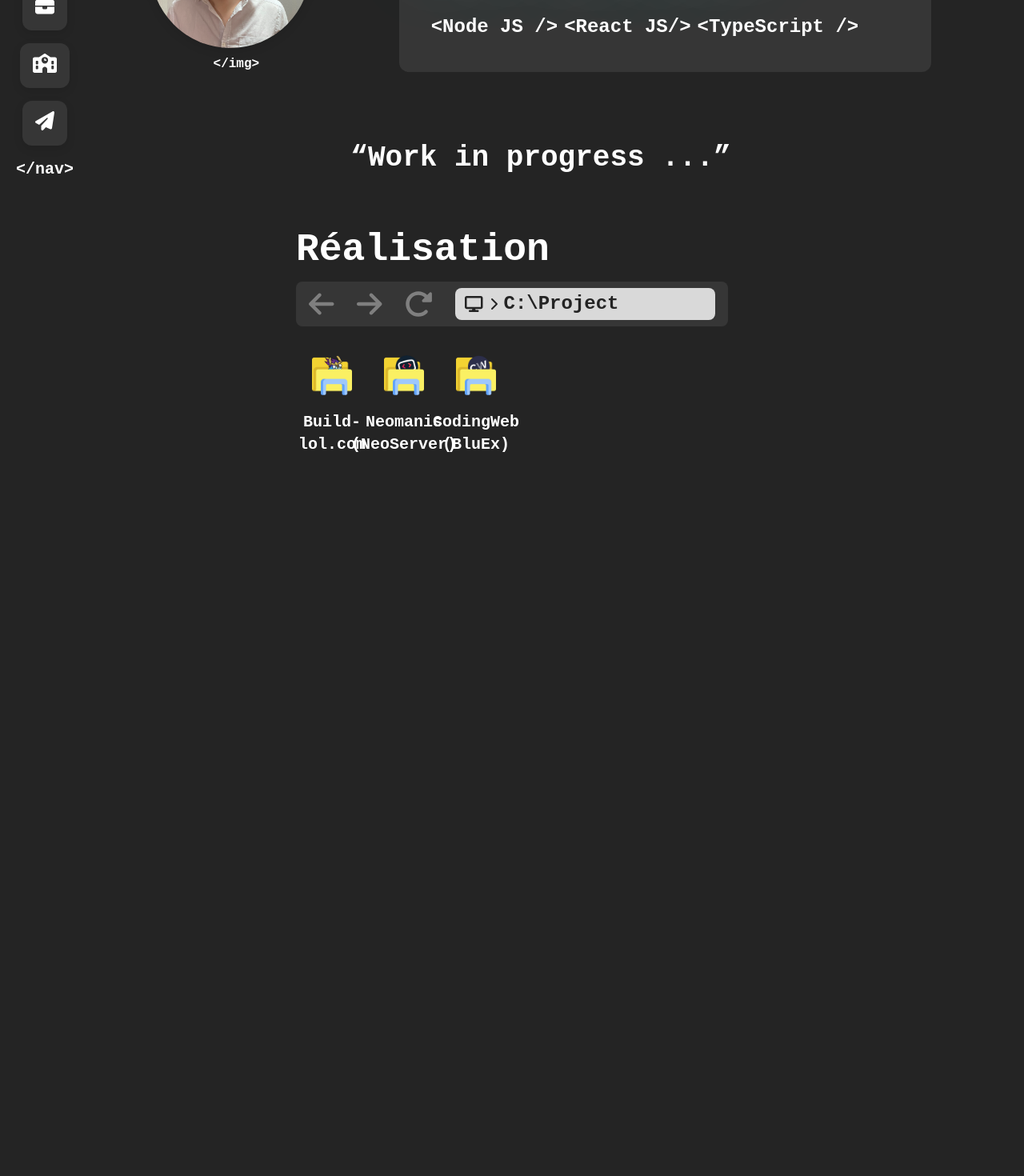
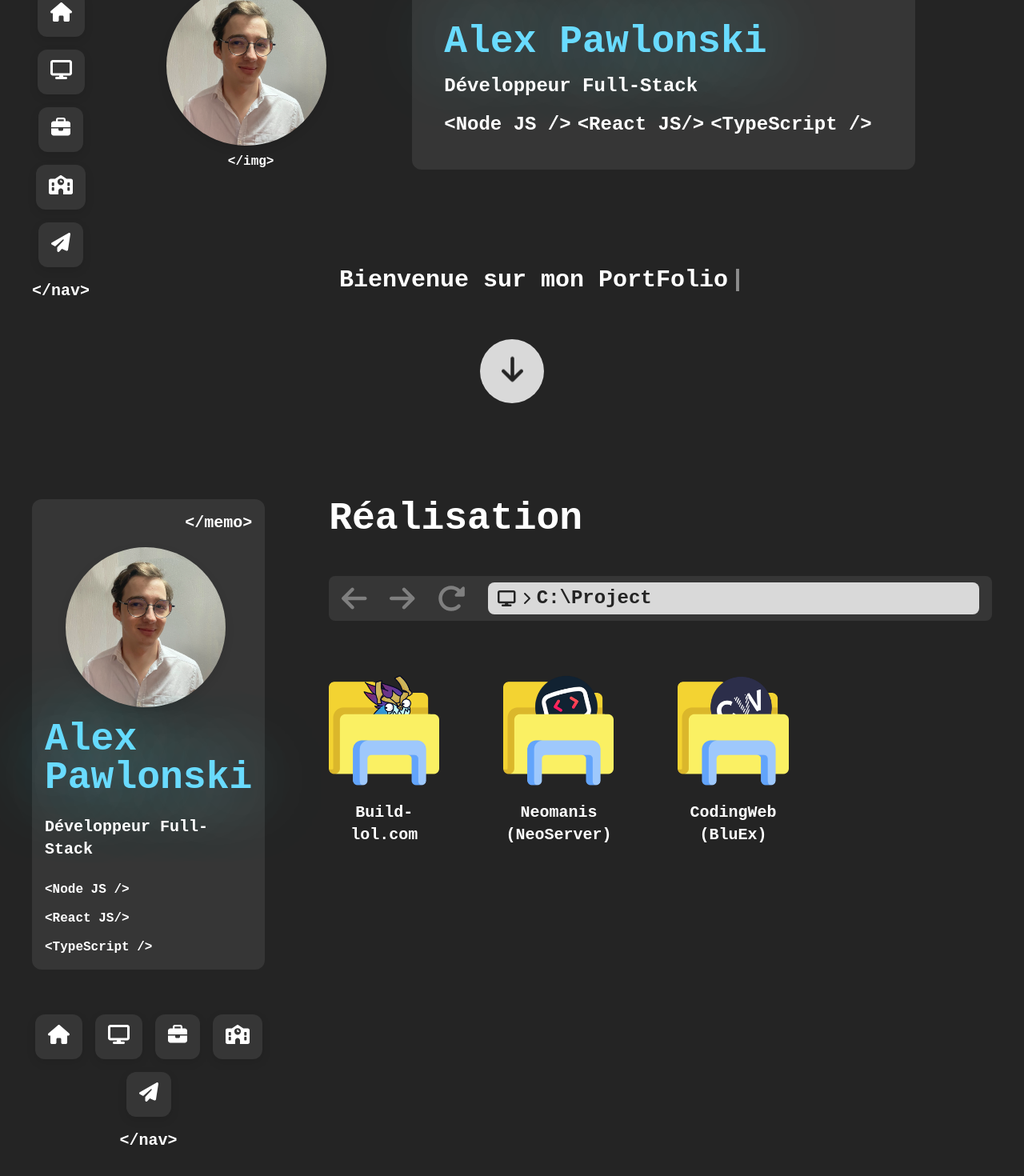
Before and after one commit to AlexPawlonski/Portfolio, a Next.js app: page / in a window 1280 px wide. Shown: the part 216-1686 px from the top of the page at 80% size. Built offline with nearby package versions, Linux system fonts and the light colour scheme.

Commit message:
update display shape and fixed nav, add animation for text

```diff
--- a/src/app/layout.tsx
+++ b/src/app/layout.tsx
@@ -16,7 +16,7 @@ export default function Layout({ children }: Props) {
         />
         <link rel="icon" href="/icon.png" sizes="any" />
       </head>
-      <body className="p-5">{children}</body>
+      <body className="px-5 lg:px-8 xl:px-10 2xl:max-w-[80%] xl:max-w-full mx-auto">{children}</body>
     </html>
   );
 }
--- a/src/app/page.tsx
+++ b/src/app/page.tsx
@@ -1,7 +1,9 @@
 "use client";
 import { Header, Nav, MenuFixed, Projects } from "@components/organisms";
-import { ProfilImg } from "@src/components/atoms";
-import { useEffect, useRef, useState } from "react";
+import { FontAwesomeIcon } from "@fortawesome/react-fontawesome";
+import { ProfilImg, Writer } from "@src/components/atoms";
+import { useEffect, useMemo, useRef, useState } from "react";
+import { faArrowDown } from "@fortawesome/free-solid-svg-icons";
 
 export default function Home() {
   const myRef: any = useRef();
@@ -15,23 +17,65 @@ export default function Home() {
     observer.observe(myRef.current);
   }, []);
 
+  const [screenWidthSize, setScreenSize] = useState(
+    typeof window !== "undefined" ? window.innerWidth : 1280
+  );
+
+  useEffect(() => {
+    if (typeof window !== "undefined") {
+      const handleResize = () => {
+        setScreenSize(window.innerWidth);
+      };
+      window.addEventListener("resize", handleResize);
+      return () => {
+        window.removeEventListener("resize", handleResize);
+      };
+    }
+  }, []);
+
+  const pcPoint = useMemo(() => {
+    return { 1024: screenWidthSize > 1024, 1280: screenWidthSize > 1280 };
+  }, [screenWidthSize]);
+
   return (
     <main id="home">
-      <p className="lg:text-xl text-end">{`</body>`}</p>
-      <section className="flex flex-col gap-4 lg:gap-0 items-center lg:justify-center lg:flex-row-reverse lg:h-[50vh]">
+      <p className="absolute right-10 top-5 text-2xl">{`</body>`}</p>
+      <section className="flex flex-col gap-4 lg:gap-0 items-center justify-center lg:flex-row-reverse h-screen relative">
         <div className="flex flex-col items-center gap-4 lg:gap-20 lg:mx-20 xl:mx-24">
           <div className="flex flex-col items-center gap-4 lg:flex-row lg:gap-24">
             <ProfilImg size=" xl:w-80 lg:w-52 w-32" />
             <Header />
           </div>
-          <h2 className="text-xl my-2 lg:text-4xl">“Work in progress ...”</h2>
+          <Writer
+            phrases={[
+              "Hi!",
+              "Bienvenue sur mon PortFolio :D",
+              "Work in progress...",
+            ]}
+          />
         </div>
         <Nav />
+        <a
+          href={`#projects`}
+          className="bg-white lg:h-20 lg:w-20 w-14 h-14 rounded-full absolute bottom-5 lg:bottom-20 mx-auto flex items-center justify-center hover:scale-110 transform transition-all cursor-pointer"
+        >
+          <FontAwesomeIcon
+            icon={faArrowDown}
+            className="text-grey-dark lg:text-4xl text-2xl animate-bounce mt-2 lg:mt-3"
+          />
+        </a>
+        <span ref={myRef} id="scrollPoint"></span>
       </section>
-      <span ref={myRef} id="scrollPoint"></span>
-      {!headerVisible && <MenuFixed />}
-      <div className="lg:mx-[200px] xl:mx-[350px] mt-10">
-        <Projects />
+      <div className="flex w-full lg:gap-20 lg:mt-10">
+        {!headerVisible && !pcPoint[1024] && <MenuFixed />}
+        {pcPoint[1024] && (
+          <div className="xl:w-[25%] lg:w-[30%]">
+            <MenuFixed />
+          </div>
+        )}
+        <div className="w-full">
+          <Projects />
+        </div>
       </div>
     </main>
   );
--- a/src/components/atoms/ProjectItem.tsx
+++ b/src/components/atoms/ProjectItem.tsx
@@ -16,7 +16,7 @@ export default function ProjectItem({ project, onClick }: Props) {
         alt={`${project.name}-Icon`}
         width={512}
         height={512}
-        className="p-5 group-hover:scale-105 transition-all transform "
+        className="py-5 group-hover:scale-105 transition-all transform "
       />
       {/* add glow effect on hover pc */}
       <h2 className="text-center text-xl">{project.title}</h2>
--- /dev/null
+++ b/src/components/atoms/Writer.tsx
@@ -0,0 +1,21 @@
+import { Typewriter } from "react-simple-typewriter";
+
+interface Props {
+  phrases: string[];
+}
+
+export default function Writer({ phrases }: Props) {
+  return (
+    <div className="flex items-center lg:text-3xl text-xl my-10">
+      <Typewriter
+        words={phrases}
+        loop={true}
+        cursor
+        cursorStyle="|"
+        typeSpeed={150}
+        deleteSpeed={50}
+        delaySpeed={1000}
+      />
+    </div>
+  );
+}
--- a/src/components/atoms/index.ts
+++ b/src/components/atoms/index.ts
@@ -3,5 +3,6 @@ import NavItem from "./NavItem";
 import ProjectItem from "./ProjectItem";
 import ImgItem from "./ImgItem";
 import ButtonLink from "./ButtonLink";
+import Writer from "./Writer";
 
-export { ProfilImg, NavItem, ProjectItem, ButtonLink, ImgItem };
+export { ProfilImg, NavItem, ProjectItem, ButtonLink, ImgItem, Writer };
--- a/src/components/molecules/ProjectComponent.tsx
+++ b/src/components/molecules/ProjectComponent.tsx
@@ -2,7 +2,7 @@ import { Picture, Project } from "@src/interfaces";
 import { ButtonLink, ImgItem } from "../atoms";
 import { FontAwesomeIcon } from "@fortawesome/react-fontawesome";
 import { faGithub } from "@fortawesome/free-brands-svg-icons";
-import { faLink } from "@fortawesome/free-solid-svg-icons";
+import { faLink, faArrowDown } from "@fortawesome/free-solid-svg-icons";
 import Image from "next/image";
 
 interface Props {
@@ -50,7 +50,7 @@ export default function ProjectComponent({
               href={project.link.site}
             />
           </div>
-          <div className="flex flex-col gap-3 lg:text-lg xl:text-xl">
+          <div className="flex flex-col gap-3 lg:text-lg xl:text-xl w-[80%]">
             {project.description.map((text, key) => (
               <p key={key}>{text}</p>
             ))}
--- a/src/components/molecules/ProjectNav.tsx
+++ b/src/components/molecules/ProjectNav.tsx
@@ -36,7 +36,7 @@ export default function ProjectNav({
   }, [projectSelected, imgSelected]);
 
   return (
-    <div className="bg-grey-light px-4 py-2 rounded-lg flex items-center gap-4 lg:gap-6 xl:gap-7">
+    <div className="bg-grey-light px-4 py-2 rounded-lg flex items-center gap-4 lg:my-8 lg:gap-6 xl:gap-7">
       <div className="flex items-center gap-4 lg:gap-6 xl:gap-7 text-white">
         <FontAwesomeIcon
           icon={faArrowLeft}
--- a/src/components/organisms/Header.tsx
+++ b/src/components/organisms/Header.tsx
@@ -7,8 +7,12 @@ interface Props {
 export default function Header({ isFixed }: Props) {
   return (
     <header className="bg-grey-light rounded-xl w-full p-4 testBoxShadows">
-      <p className="text-end lg:text-xl">{`</header>`}</p>
-      {isFixed && <ProfilImg size="w-52 lg:w-32 mx-auto my-4" showText={false} />}
+      <p className="text-end lg:text-xl">
+        {!isFixed ? `</header>` : `</memo>`}
+      </p>
+      {isFixed && (
+        <ProfilImg size="w-52 lg:w-32 xl:w-52 mx-auto my-4" showText={false} />
+      )}
       <div
         className={
           isFixed
@@ -26,7 +30,9 @@ export default function Header({ isFixed }: Props) {
         </h1>
         <h2
           className={classNames(
-            isFixed ? "xl:text-xl lg:text-sm my-2" : "text-xl my-2 lg:my-4 lg:text-2xl"
+            isFixed
+              ? "xl:text-xl lg:text-sm my-2"
+              : "text-xl my-2 lg:my-4 lg:text-2xl"
           )}
         >
           Développeur Full-Stack
--- a/src/components/organisms/MenuFixed.tsx
+++ b/src/components/organisms/MenuFixed.tsx
@@ -3,7 +3,7 @@ import { ProfilImg } from "../atoms";
 
 export default function MenuFixed() {
   return (
-    <section className="flex flex-col gap-4 items-center fixed top-4 right-3 lg:left-3 xl:left-6 z-50 lg:w-48 xl:w-80">
+    <section className="flex flex-col gap-4 items-center fixed lg:sticky top-4 right-3 z-50">
       <ProfilImg size="w-20 lg:hidden" showText={false} />
       <div className="hidden lg:block w-full">
         <Header isFixed={true} />
@@ -11,7 +11,7 @@ export default function MenuFixed() {
       <div className="lg:hidden">
         <Nav forceVertical={true} />
       </div>
-      <div className="hidden lg:block">
+      <div className="hidden lg:block my-10">
         <Nav isFixed={true} />
       </div>
     </section>
--- a/src/components/organisms/Nav.tsx
+++ b/src/components/organisms/Nav.tsx
@@ -37,35 +37,26 @@ export default function Nav({ forceVertical = false, isFixed = false }: Props) {
         <>
           <ul
             className={classNames(
-              forceVertical || isFixed ? "flex-col lg:flex-row lx:gap-2" : "lg:flex-col gap-4",
+              forceVertical || isFixed
+                ? "flex-col lg:flex-row lx:gap-0 gap-2"
+                : "lg:flex-col gap-4",
               "flex items-center",
-              isFixed && "lg:w-full max-w-full flex-wrap justify-center"
+              isFixed && "lg:w-full max-w-full flex-wrap justify-center gap-4"
             )}
           >
-            <NavItem
-              id={"home"}
-              icon={<FontAwesomeIcon icon={faHome} />}
-              className={classNames(isFixed && "transform scale-75")}
-            />
+            <NavItem id={"home"} icon={<FontAwesomeIcon icon={faHome} />} />
             <NavItem
               id={"projects"}
               icon={<FontAwesomeIcon icon={faDisplay} />}
-              className={classNames(isFixed && "transform scale-75")}
             />
             <NavItem
               id={"work"}
               icon={<FontAwesomeIcon icon={faBriefcase} />}
-              className={classNames(isFixed && "transform scale-75")}
             />
-            <NavItem
-              id={"scool"}
-              icon={<FontAwesomeIcon icon={faSchool} />}
-              className={classNames(isFixed && "transform scale-75")}
-            />
+            <NavItem id={"scool"} icon={<FontAwesomeIcon icon={faSchool} />} />
             <NavItem
               id={"contact"}
               icon={<FontAwesomeIcon icon={faPaperPlane} />}
-              className={classNames(isFixed && "transform scale-75")}
             />
           </ul>
           <p className="text-center lg:text-xl">{`</nav>`}</p>
--- a/src/components/organisms/Projects.tsx
+++ b/src/components/organisms/Projects.tsx
@@ -12,7 +12,7 @@ export default function Projects() {
       id="projects"
       className="flex flex-col gap-4 lg:h-[1250px] h-[800px]"
     >
-      <h2 className="text-2xl xl:text-5xl mt-4">Réalisation</h2>
+      <h2 className="text-2xl xl:text-5xl">Réalisation</h2>
       <ProjectNav
         onClickBack={() => {
           if (imgSelected) {
@@ -26,7 +26,7 @@ export default function Projects() {
         imgSelected={imgSelected}
       />
       {!projectSelected && (
-        <div className="grid grid-cols-2 lg:flex lg:flex-wrap">
+        <div className="grid grid-cols-2 lg:flex lg:flex-wrap gap-x-20">
           {projects.map((project, key) => (
             <ProjectItem
               key={key}
--- a/src/styles/index.css
+++ b/src/styles/index.css
@@ -26,5 +26,5 @@ body {
 
 
 .imgHeight {
-  max-height: calc(100vh - 300px);
+  max-height: calc(100vh - 350px);
 }
```
